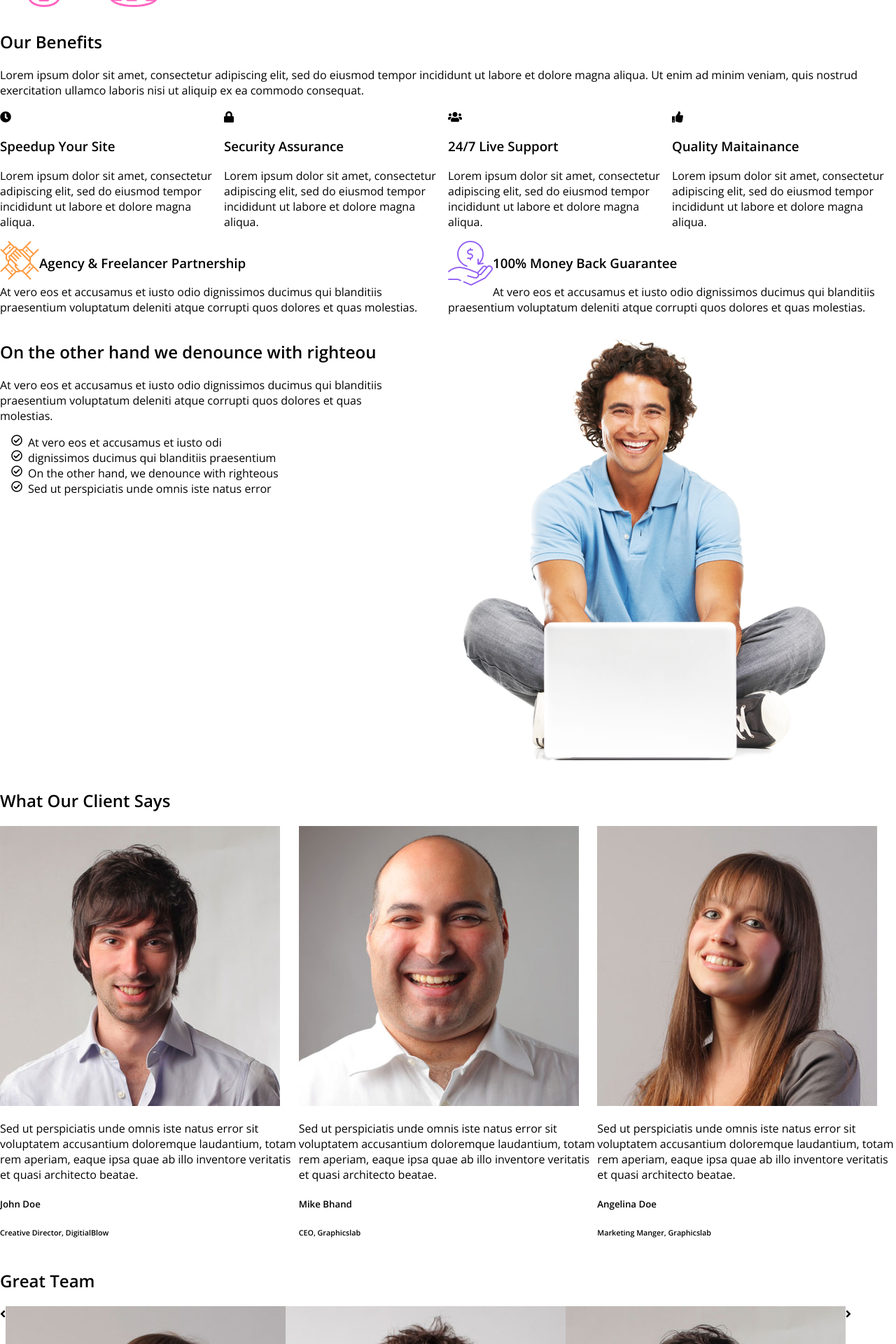
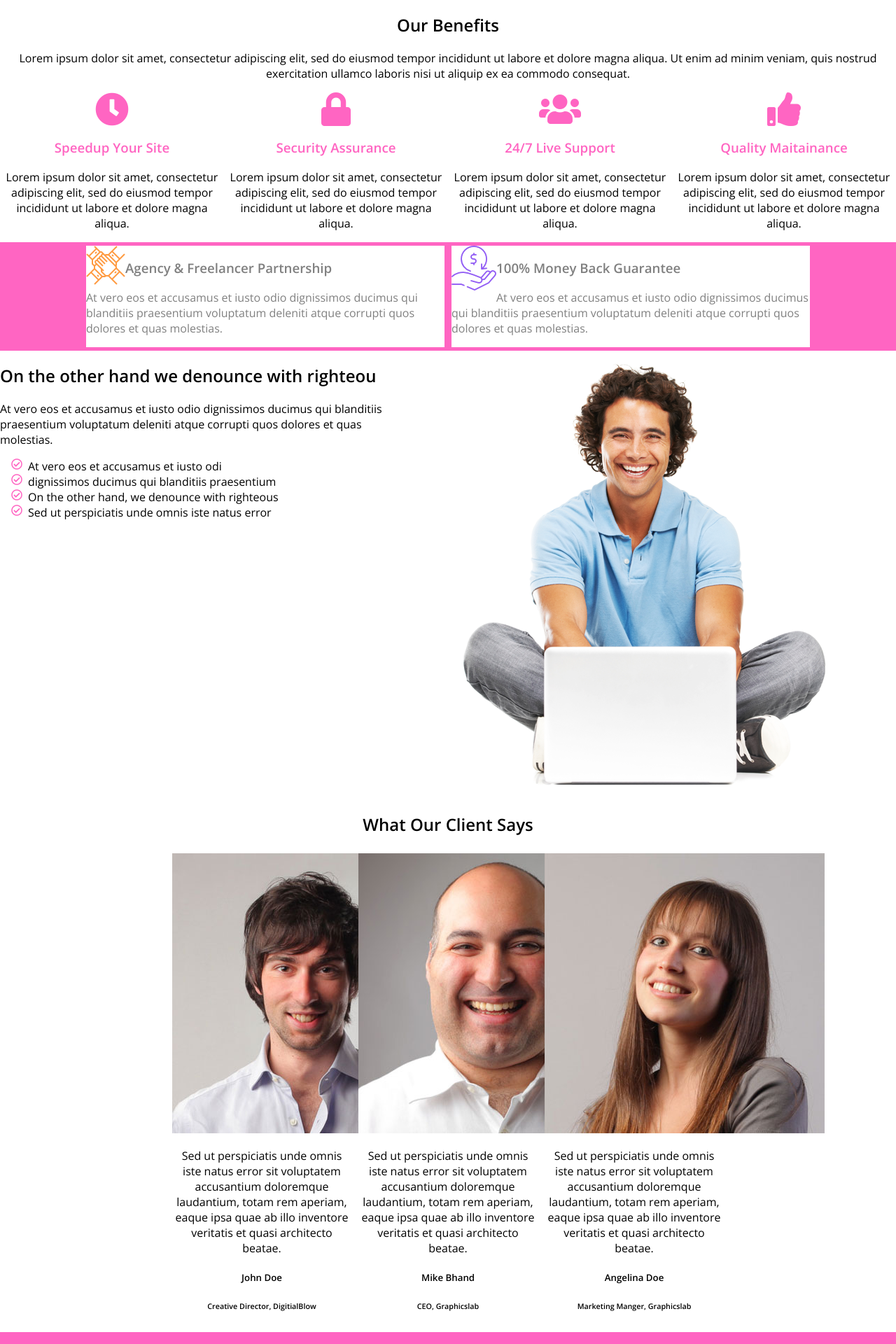
Before and after one commit to MikeGratsas/bit, a PHP site: page / in a window 1280 px wide. Shown: the part 280-2200 px from the top of the page at 70% size. Run offline with PHP 8.4, Linux system fonts and the light colour scheme; some libraries are stand-ins or nearby versions.

Commit message:
align content

```diff
--- a/sorah/index.html
+++ b/sorah/index.html
@@ -1,8 +1,10 @@
+
 <!DOCTYPE html>
 <html lang="en" xmlns="http://www.w3.org/1999/xhtml">
+
 <head>
   <meta charset="utf-8">
-    <title>Homework - Sorah</title>
+  <title>Homework - Soran</title>
   <link rel="stylesheet" href="styles/style.css">
   <meta name="description" content="Aprasymas svetaines">
   <meta name="author" content="Mike Gratsas">
@@ -10,11 +12,11 @@
   <link href="https://fonts.googleapis.com/css?family=Open+Sans:400,600" rel="stylesheet">
   <link rel="stylesheet" href="https://use.fontawesome.com/releases/v5.6.1/css/all.css" integrity="sha384-gfdkjb5BdAXd+lj+gudLWI+BXq4IuLW5IT+brZEZsLFm++aCMlF1V92rMkPaX4PP" crossorigin="anonymous">
 </head>
+
 <body>
   <div class="page">
-        <header class="header">
-            <span class="fas fa-sun"></span>
-            <h1>SORAH</h1>
+    <header class="header centered">
+      <h1><span class="fas fa-sun foreground"></span> SORAN</h1>
       <nav class="navigation">
         <ul class="menu">
           <li><a class="button" href="#example">Task Example</a></li>
@@ -23,10 +25,10 @@
           <li><a class="button" href="#contact">Contact us</a></li>
         </ul>
       </nav>
-            <a class="button" href="#contact">3 Days Free Trial</a>
-            <a class="dropdown-toggle" href="#dropdown">
+      <a id="trial" class="button colorful" href="#contact">3 Days Free Trial</a>
+      <a id="dropdown" class="button dropdown-toggle" href="#dropdown">
         <div class=" menu-icon">
-                    <span class="fa fa-bars"></span>
+          <span class="fas fa-bars"></span>
         </div>
       </a>
     </header>
@@ -37,7 +39,7 @@
           With Total
         </h2>
         <div class="">
-                    <input type="search" name="issue" placeholder="Search your desire issue for fix" value="">
+          <input id="search" type="search" name="issue" placeholder="Search your desire issue for fix" value="">
         </div>
         <ul class="menu">
           <li>
@@ -57,41 +59,41 @@
           </li>
         </ul>
       </section>
-            <article class="article">
+      <article class="article centered">
         <h2>Our Benefits</h2>
         <p>Lorem ipsum dolor sit amet, consectetur adipiscing elit, sed do eiusmod tempor incididunt ut labore et dolore magna aliqua. Ut enim ad minim veniam, quis nostrud exercitation ullamco laboris nisi ut aliquip ex ea commodo consequat.</p>
-                <div class="benefits">
+        <div id="benefits">
           <section>
-                        <div><span class="fa fa-clock" aria-hidden="true"></span></div>
-                        <h3>Speedup Your Site</h3>
+            <div class="foreground"><span class="fas fa-clock fa-3x" aria-hidden="true"></span></div>
+            <h3 class="foreground">Speedup Your Site</h3>
             <p>Lorem ipsum dolor sit amet, consectetur adipiscing elit, sed do eiusmod tempor incididunt ut labore et dolore magna aliqua.</p>
           </section>
           <section>
-                        <div><span class="fa fa-lock" aria-hidden="true"></span></div>
-                        <h3>Security Assurance</h3>
+            <div class="foreground"><span class="fas fa-lock fa-3x" aria-hidden="true"></span></div>
+            <h3 class="foreground">Security Assurance</h3>
             <p>Lorem ipsum dolor sit amet, consectetur adipiscing elit, sed do eiusmod tempor incididunt ut labore et dolore magna aliqua.</p>
           </section>
           <section>
-                        <div><span class="fa fa-users" aria-hidden="true"></span></div>
-                        <h3>24/7 Live Support</h3>
+            <div class="foreground"><span class="fas fa-users fa-3x" aria-hidden="true"></span></div>
+            <h3 class="foreground">24/7 Live Support</h3>
             <p>Lorem ipsum dolor sit amet, consectetur adipiscing elit, sed do eiusmod tempor incididunt ut labore et dolore magna aliqua.</p>
           </section>
           <section>
-                        <div><span class="fa fa-thumbs-up" aria-hidden="true"></span></div>
-                        <h3>Quality Maitainance</h3>
+            <div class="foreground"><span class="fas fa-thumbs-up fa-3x" aria-hidden="true"></span></div>
+            <h3 class="foreground">Quality Maitainance</h3>
             <p>Lorem ipsum dolor sit amet, consectetur adipiscing elit, sed do eiusmod tempor incididunt ut labore et dolore magna aliqua.</p>
           </section>
         </div>
       </article>
-            <div class="pros">
-                <section>
+      <div id="pros" class="colorful">
+        <section class="advantage">
           <img class="float-left" src="images/partnership.png" alt="Partnership" />
           <div>
             <h3>Agency & Freelancer Partnership</h3>
             <p>At vero eos et accusamus et iusto odio dignissimos ducimus qui blanditiis praesentium voluptatum deleniti atque corrupti quos dolores et quas molestias.</p>
           </div>
         </section>
-                <section>
+        <section class="advantage">
           <img class="float-left" src="images/moneyback.png" alt="Moneyback" />
           <div>
             <h3>100% Money Back Guarantee</h3>
@@ -109,13 +111,13 @@
         </h2>
         <p>At vero eos et accusamus et iusto odio dignissimos ducimus qui blanditiis praesentium voluptatum deleniti atque corrupti quos dolores et quas molestias.</p>
         <ul class="fa-ul">
-                    <li><span class="fa-li far fa-check-circle"></span>At vero eos et accusamus et iusto odi</li>
-                    <li><span class="fa-li far fa-check-circle"></span>dignissimos ducimus qui blanditiis praesentium</li>
-                    <li><span class="fa-li far fa-check-circle"></span>On the other hand, we denounce with righteous</li>
-                    <li><span class="fa-li far fa-check-circle"></span>Sed ut perspiciatis unde omnis iste natus error</li>
+          <li><span class="fa-li far fa-check-circle foreground"></span>At vero eos et accusamus et iusto odi</li>
+          <li><span class="fa-li far fa-check-circle foreground"></span>dignissimos ducimus qui blanditiis praesentium</li>
+          <li><span class="fa-li far fa-check-circle foreground"></span>On the other hand, we denounce with righteous</li>
+          <li><span class="fa-li far fa-check-circle foreground"></span>Sed ut perspiciatis unde omnis iste natus error</li>
         </ul>
       </section>
-            <section id="feedback">
+      <section id="feedback" class="centered">
         <h2>What Our Client Says</h2>
         <div class="clients">
           <div class="client">
@@ -144,116 +146,122 @@
           </div>
         </div>
       </section>
-            <section id="team">
+      <section id="team" class="colorful centered">
         <h2>Great Team</h2>
         <div class="employees">
-                    <div class="previous">
-                        <span class="fas fa-angle-left"></span>
+          <div class="previous circle">
+            <span class="fas fa-angle-left fa-3x"></span>
           </div>
           <div class="employee">
-                        <img src="images/portrait4.png" alt="Angelina Doe" />
+            <img class="portrait" src="images/portrait4.png" alt="Angelina Doe" />
             <h4>Angelina Doe</h4>
             <p>UI UX Designer</p>
           </div>
           <div class="employee">
-                        <img src="images/portrait2.png" alt="Killey Byles" />
+            <img class="portrait" src="images/portrait2.png" alt="Killey Byles" />
             <h4>Killey Byles</h4>
             <p>UI UX Designer</p>
           </div>
           <div class="employee">
-                        <img src="images/portrait3.png" alt="Rayan McGil" />
+            <img class="portrait" src="images/portrait3.png" alt="Rayan McGil" />
             <h4>Rayan McGil</h4>
             <p>UI UX Designer</p>
           </div>
-                    <div class="next">
-                        <span class="fas fa-angle-right"></span>
+          <div class="next circle">
+            <span class="fas fa-angle-right fa-3x"></span>
           </div>
         </div>
       </section>
       <section id="blog">
-                <h2>Latest Blog</h2>
+        <h2 class="centered">Latest Blog</h2>
         <div class="notes">
           <section class="note">
             <h4>Sed ut perspiciatis unde omnis iste natus error sit</h4>
-                        <time>08 Jan, 2018</time>
+            <time class="foreground">08 Jan, 2018</time>
             <p>Sed ut perspiciatis unde omnis iste natus error sit voluptatem accusantium doloremque laudantium, totam rem aperiam, eaque ipsa quae ab illo inventore veritatis et quasi architecto beatae vitae dicta sunt explicabo…</p>
-                        <a href="#more">Read More</a>
+            <a class="button" href="#more">Read More <span class="fas fa-arrow-circle-right"></span></a>
           </section>
           <section class="note">
             <h4>Sed ut perspiciatis unde omnis iste natus error sit</h4>
-                        <time>08 Jan, 2018</time>
+            <time class="foreground">08 Jan, 2018</time>
             <p>Sed ut perspiciatis unde omnis iste natus error sit voluptatem accusantium doloremque laudantium, totam rem aperiam, eaque ipsa quae ab illo inventore veritatis et quasi architecto beatae vitae dicta sunt explicabo…</p>
-                        <a href="#more">Read More</a>
+            <a class="button" href="#more">Read More <span class="fas fa-arrow-circle-right"></span></a>
           </section>
           <section class="note">
             <h4>Sed ut perspiciatis unde omnis iste natus error sit</h4>
-                        <time>08 Jan, 2018</time>
+            <time class="foreground">08 Jan, 2018</time>
             <p>Sed ut perspiciatis unde omnis iste natus error sit voluptatem accusantium doloremque laudantium, totam rem aperiam, eaque ipsa quae ab illo inventore veritatis et quasi architecto beatae vitae dicta sunt explicabo…</p>
-                        <a href="#more">Read More</a>
+            <a class="button" href="#more">Read More <span class="fas fa-arrow-circle-right"></span></a>
           </section>
         </div>
       </section>
-            <section id="subscribe">
+      <section id="subscribe" class="colorful">
         <h2>Signup For Mothly Newsletter</h2>
+        <form class="subscribeForm" action="#" method="post">
           <div class="input-group margin-bottom-sm">
-                    <span class="input-group-addon"><i class="fa fa-envelope-o fa-fw"></i></span>
-                    <input class="form-control" type="email" name="email" placeholder="Enter Your Email Address" value="" />
+            <span class="input-group-addon"><span class="fas fa-envelope-o fa-fw"></span></span>
+            <input id="email" class="form-control" type="email" name="email" placeholder="Enter Your Email Address" value="" />
+            <button id="subscribe" type="submit">Subscribe</button>
           </div>
+        </form>
       </section>
     </main>
     <footer class="footer">
       <aside class="navgroup">
         <nav>
-                    <h6>INFORMATION</h6>
+          <h5>INFORMATION</h5>
           <ul class="fa-ul">
-                        <li><span class="fa-li fa fa-check-square"></span><a class="button" href="#about">About us</a></li>
-                        <li><span class="fa-li fa fa-check-square"></span><a class="button" href="#additional">Additional Info</a></li>
-                        <li><span class="fa-li fa fa-check-square"></span><a class="button" href="#policy">Privacy Policy</a></li>
-                        <li><span class="fa-li fa fa-check-square"></span><a class="button" href="#terms">Terms &amp; Conditions</a></li>
-                        <li><span class="fa-li fa fa-check-square"></span><a class="button" href="#faqs">FAQ's</a></li>
+            <li><span class="fa-li fas fa-arrow-circle-right"></span><a class="button" href="#about">About us</a></li>
+            <li><span class="fa-li fas fa-arrow-circle-right"></span><a class="button" href="#additional">Additional Info</a></li>
+            <li><span class="fa-li fas fa-arrow-circle-right"></span><a class="button" href="#policy">Privacy Policy</a></li>
+            <li><span class="fa-li fas fa-arrow-circle-right"></span><a class="button" href="#terms">Terms &amp; Conditions</a></li>
+            <li><span class="fa-li fas fa-arrow-circle-right"></span><a class="button" href="#faqs">FAQ's</a></li>
           </ul>
         </nav>
         <nav>
-                    <h6>NAVIGATION</h6>
+          <h5>NAVIGATION</h5>
           <ul class="fa-ul">
-                        <li><span class="fa-li fa fa-check-square"></span><a class="button" href="#about">About us</a></li>
-                        <li><span class="fa-li fa fa-check-square"></span><a class="button" href="#additional">Additional Info</a></li>
-                        <li><span class="fa-li fa fa-check-square"></span><a class="button" href="#policy">Privacy Policy</a></li>
-                        <li><span class="fa-li fa fa-check-square"></span><a class="button" href="#terms">Terms &amp; Conditions</a></li>
-                        <li><span class="fa-li fa fa-check-square"></span><a class="button" href="#faqs">FAQ's</a></li>
+            <li><span class="fa-li fas fa-arrow-circle-right"></span><a class="button" href="#about">About us</a></li>
+            <li><span class="fa-li fas fa-arrow-circle-right"></span><a class="button" href="#additional">Additional Info</a></li>
+            <li><span class="fa-li fas fa-arrow-circle-right"></span><a class="button" href="#policy">Privacy Policy</a></li>
+            <li><span class="fa-li fas fa-arrow-circle-right"></span><a class="button" href="#terms">Terms &amp; Conditions</a></li>
+            <li><span class="fa-li fas fa-arrow-circle-right"></span><a class="button" href="#faqs">FAQ's</a></li>
           </ul>
         </nav>
         <nav>
-                    <h6>RESOURCE</h6>
+          <h5>RESOURCE</h5>
           <ul class="fa-ul">
-                        <li><span class="fa-li fa fa-check-square"></span><a class="button" href="#about">About us</a></li>
-                        <li><span class="fa-li fa fa-check-square"></span><a class="button" href="#additional">Additional Info</a></li>
-                        <li><span class="fa-li fa fa-check-square"></span><a class="button" href="#policy">Privacy Policy</a></li>
-                        <li><span class="fa-li fa fa-check-square"></span><a class="button" href="#terms">Terms &amp; Conditions</a></li>
-                        <li><span class="fa-li fa fa-check-square"></span><a class="button" href="#faqs">FAQ's</a></li>
+            <li><span class="fa-li fas fa-arrow-circle-right"></span><a class="button" href="#about">About us</a></li>
+            <li><span class="fa-li fas fa-arrow-circle-right"></span><a class="button" href="#additional">Additional Info</a></li>
+            <li><span class="fa-li fas fa-arrow-circle-right"></span><a class="button" href="#policy">Privacy Policy</a></li>
+            <li><span class="fa-li fas fa-arrow-circle-right"></span><a class="button" href="#terms">Terms &amp; Conditions</a></li>
+            <li><span class="fa-li fas fa-arrow-circle-right"></span><a class="button" href="#faqs">FAQ's</a></li>
           </ul>
         </nav>
         <nav>
-                    <h6>SITE MAP</h6>
+          <h5>SITE MAP</h5>
           <ul class="fa-ul">
-                        <li><span class="fa-li fa fa-check-square"></span><a class="button" href="#about">About us</a></li>
-                        <li><span class="fa-li fa fa-check-square"></span><a class="button" href="#additional">Additional Info</a></li>
-                        <li><span class="fa-li fa fa-check-square"></span><a class="button" href="#policy">Privacy Policy</a></li>
-                        <li><span class="fa-li fa fa-check-square"></span><a class="button" href="#terms">Terms &amp; Conditions</a></li>
-                        <li><span class="fa-li fa fa-check-square"></span><a class="button" href="#faqs">FAQ's</a></li>
+            <li><span class="fa-li fas fa-arrow-circle-right"></span><a class="button" href="#about">About us</a></li>
+            <li><span class="fa-li fas fa-arrow-circle-right"></span><a class="button" href="#additional">Additional Info</a></li>
+            <li><span class="fa-li fas fa-arrow-circle-right"></span><a class="button" href="#policy">Privacy Policy</a></li>
+            <li><span class="fa-li fas fa-arrow-circle-right"></span><a class="button" href="#terms">Terms &amp; Conditions</a></li>
+            <li><span class="fa-li fas fa-arrow-circle-right"></span><a class="button" href="#faqs">FAQ's</a></li>
           </ul>
         </nav>
       </aside>
-            <p>
-                Follow Us
-                <i class="fa fa-facebook"></i>
-                <i class="fa fa-twitter" aria-hidden="true"></i>
-                <i class="fa fa-instagram" aria-hidden="true"></i>
-                <i class="fa fa-google-plus" aria-hidden="true"></i>
-                <i class="fa fa-youtube-play" aria-hidden="true"></i>
-            </p>
-            <p>Copyright All Right Reserved By SORAN 2018</p>
+      <div id="follow" class="centered">
+        <p>Follow Us</p>
+        <ul class="menu">
+          <li><a class="button" href="#facebook"><span class="fab fa-facebook-f" aria-hidden="true"></span></a></li>
+          <li><a class="button" href="#twitter"><span class="fab fa-twitter foreground" aria-hidden="true"></span></a></li>
+          <li><a class="button" href="#instagram"><span class="fab fa-instagram" aria-hidden="true"></span></a></li>
+          <li><a class="button" href="#google-plus"><span class="fab fa-google-plus-g" aria-hidden="true"></span></a></li>
+          <li><a class="button" href="#youtube"><span class="fab fa-youtube" aria-hidden="true"></span></a></li>
+        </ul>
+      </div>
+      <p class="centered">Copyright All Right Reserved By SORAN 2018</p>
     </footer>
   </div>
 </body>
+
 </html>
--- a/sorah/styles/style.css
+++ b/sorah/styles/style.css
@@ -1,82 +1,179 @@
 body {
-    font-family: 'Open Sans', sans-serif;
-    margin: 0;
+  font-family: 'Open Sans', sans-serif;
+  margin: 0;
+}
+
+.button {
+  text-decoration: none;
+  color: grey;
+}
+
+.float-left {
+  float: left;
+}
+
+.float-right {
+  float: right;
+}
+
+.circle {
+  border-radius: 50%;
+}
+
+.bordered {
+  border: 3px solid #FF65C2;
+}
+
+.foreground {
+  color: #FF65C2;
+}
+
+.colorful {
+  background-color: #FF65C2;
+  color: white;
+}
+
+.inherited {
+  background-color: inherit;
+  color: inherit;
+}
+
+.centered {
+  text-align: center;
 }
 
 .page {
-    min-height: 100%;
-    display: flex;
-    flex-direction: column;
-    flex-wrap: nowrap;
-    align-items: stretch;
+  min-height: 100%;
+  display: flex;
+  flex-direction: column;
+  flex-wrap: nowrap;
+  align-items: stretch;
 }
 
 .header {
-    display: flex;
-    padding: 10px 0;
-    text-align: center;
-    flex-shrink: 0;
+  display: flex;
+  padding: 10px 0;
+  flex-shrink: 0;
+  align-items: center;
+  justify-content: space-around;
+}
+
+.menu .button {
+  padding: 5px;
+}
+
+.header .button {
+  margin: 10px;
+}
+
+.header h1 {
+  margin: 5px;
+  flex-grow: 1;
 }
 
 .footer {
-    display: block;
-    padding: 10px 0;
-    text-align: center;
-    flex-shrink: 0;
+  display: block;
+  padding: 10px 0;
+  flex-shrink: 0;
 }
 
 .content {
-    display: flex;
-    flex-grow: 1;
-    flex-direction: column;
+  display: flex;
+  flex-grow: 1;
+  flex-direction: column;
 }
 
 .navgroup {
-    display: flex;
+  display: flex;
+  align-items: center;
+  justify-content: space-around;
 }
 
 .clients {
-    display: flex;
+  display: flex;
+  justify-content: center;
+}
+
+.client {
+  max-width: 20%;
+  margin: 5px;
 }
 
 .employees {
-    display: flex;
+  display: flex;
+  align-items: center;
+}
+
+.advantage {
+  display: inline-block;
+  background-color: white;
+  color: grey;
+  margin: 5px;
+  max-width: 40%;
+}
+
+.employee {
+  display: inline-block;
+  background-color: white;
+  color: grey;
+  border-radius: 5%;
+  box-shadow: 1px 5px 11px 0 rgba(192, 16, 79, 0.5);
+  margin: 5px;
+}
+
+.previous, .next {
+  display: inline-block;
+  background-color: white;
+  color: grey;
+  margin: 5px;
+  padding: 10px;
 }
 
 .notes {
-    display: flex;
+  display: flex;
+  justify-content: center;
+}
+
+.note {
+  max-width: 20%;
+  margin: 5px;
 }
 
 .menu {
-    display: flex;
-    list-style-type: none;
+  display: flex;
+  list-style-type: none;
 }
 
-.benefits {
-    display: flex;
+img.portrait {
+  max-width: 100%;
 }
 
-.pros {
-    display: flex;
+#benefits {
+  display: flex;
 }
 
-.button {
-    text-decoration: none;
-    color: grey;
+#pros {
+  display: flex;
+  justify-content: center;
 }
 
-.float-left {
-    float: left;
+#follow {
+  display: flex;
+  align-items: center;
+  justify-content: center;
 }
 
-.float-right {
-    float: right;
+#trial {
+  border-radius: 10%;
+  padding: 10px;
 }
 
-.circle {
-    border-radius: 50%;
+#dropdown {
+  padding: 5px;
 }
 
-.bordered {
-    border: 3px solid #FF65C2;
+#issue-finder {
+  background-image: url('../images/background.png');
+  background-repeat: no-repeat;
+  background-size: cover;
 }
```
Lines whose indentation alone changed are shown as unchanged.
